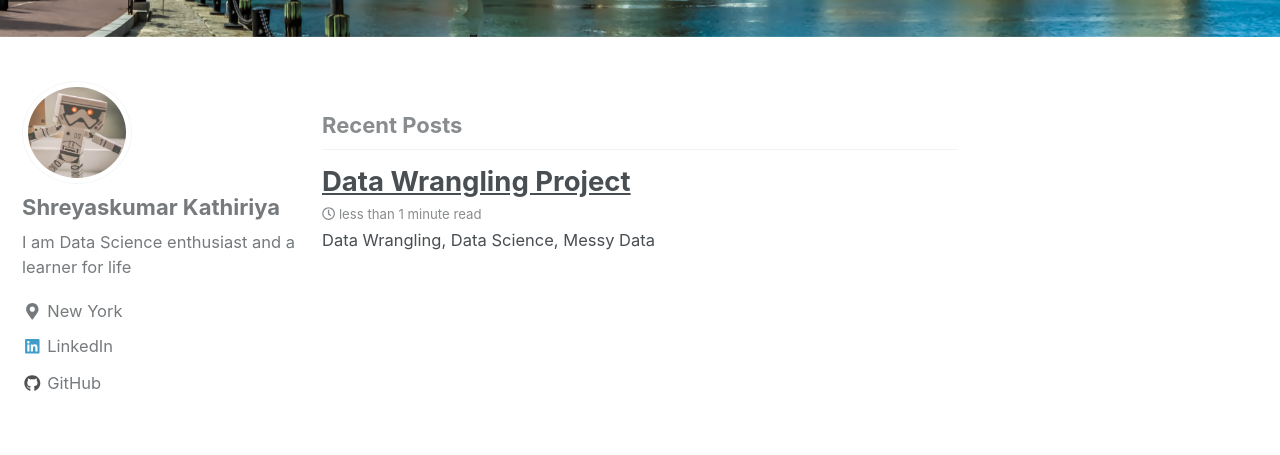
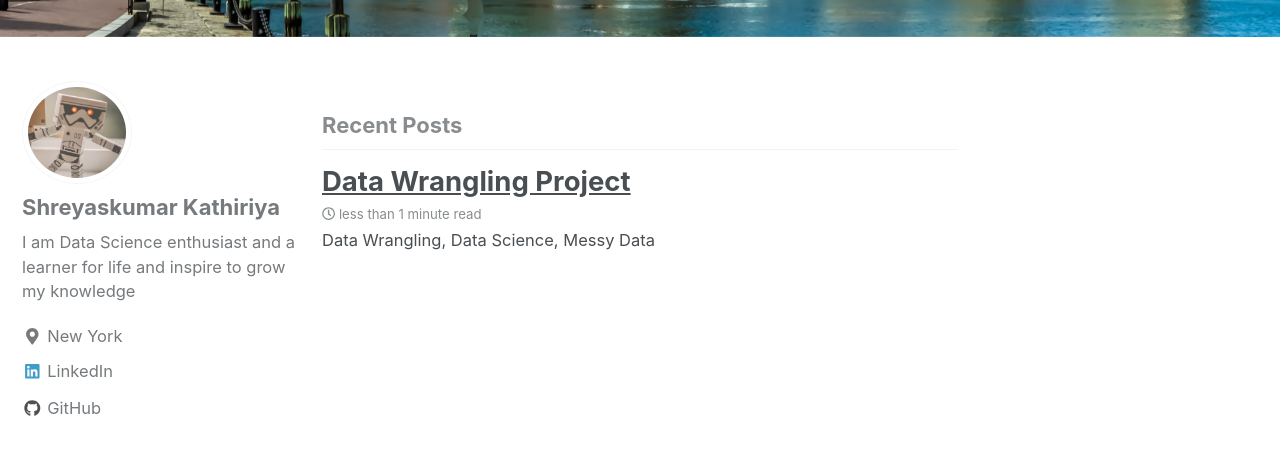
Before and after one commit to Shreyash1811/Shreyash1811.github.io, a Jekyll site: the page built from index.html, in a window 1280 px wide and 900 px high, scrolled down 571 px. Shown: the top 455 px of the window. Built offline with Jekyll 4.4.1, drawn with Linux system fonts in a browser that asks for light colours; nearby versions of some CDN libraries; the list of posts is cut into pages by our own code.

Commit message:
Detailss

```diff
--- a/_config.yml
+++ b/_config.yml
@@ -86,7 +86,7 @@ analytics:
 author:
   name             : "Shreyaskumar Kathiriya"
   avatar           : "/images/bio-pic-2.jpg" # path of avatar image, e.g. "/assets/images/bio-photo.jpg"
-  bio              : "I am Data Science enthusiast and a learner for life"
+  bio              : "I am Data Science enthusiast and a learner for life and inspire to grow my knowledge"
   location         : "New York"
   email            :
   uri              :
```
